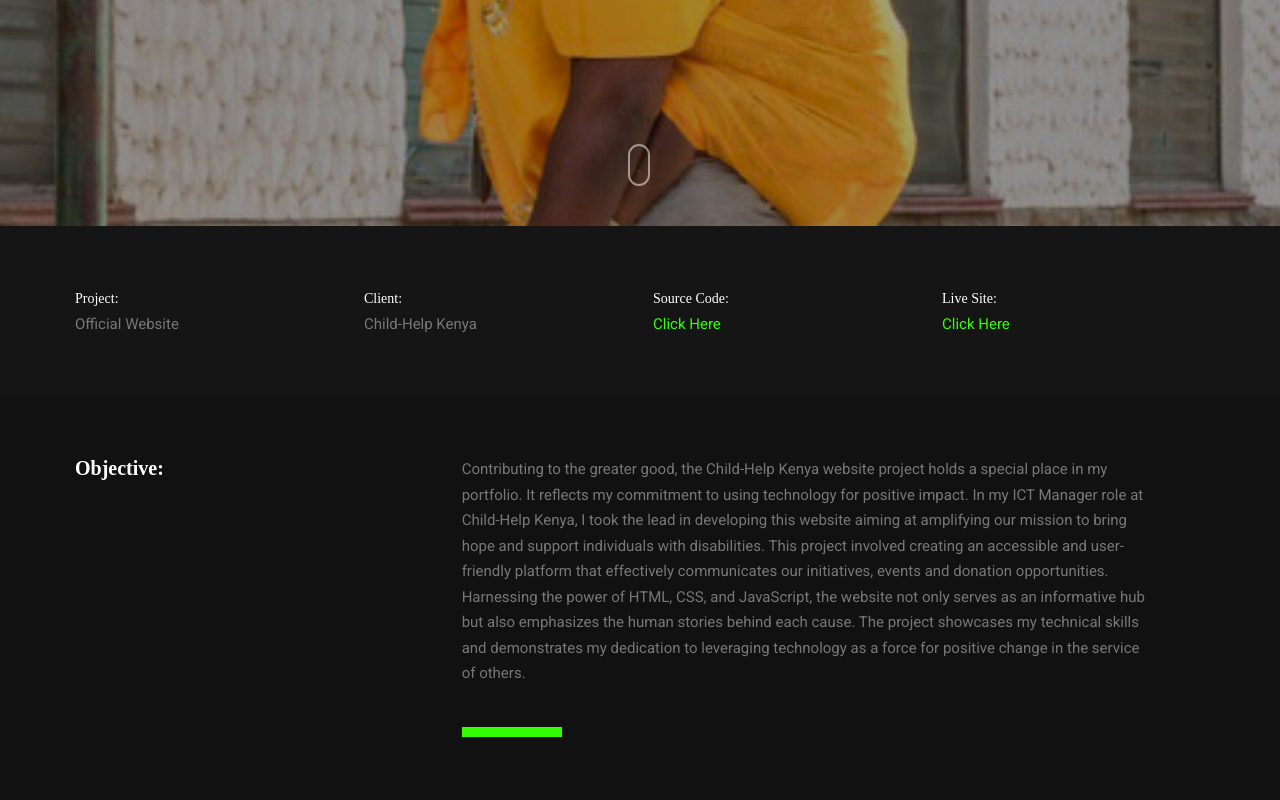
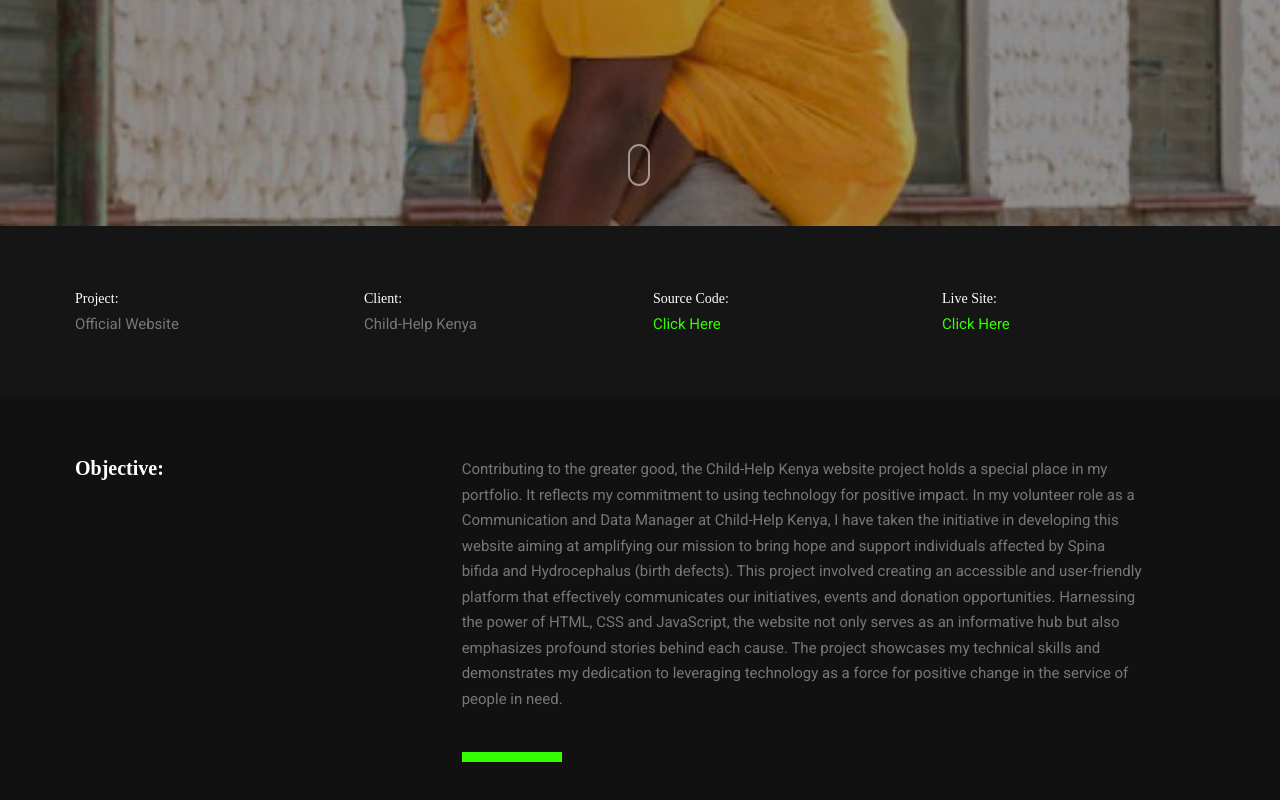
Before and after one commit to aogajoseph/Personal-Portfolio, a plain HTML site: page child-help-kenya.html in a window 1280 px wide. Shown: the part 574-1374 px from the top of the page. Drawn offline with Linux system fonts and the light colour scheme; some packages are replaced by stand-ins of ours; a script that the page names is missing; files whose address does not match are found by name; a web font is replaced by a local one.

Commit message:
reviewed child-help-kenya.html details

```diff
--- a/child-help-kenya.html
+++ b/child-help-kenya.html
@@ -6,7 +6,7 @@
         <title>Joseph Aoga - Personal Website</title>
         <meta name="viewport" content="width=device-width, initial-scale=1.0">
         <meta name="description" content="">
-        <meta name="author" content="">
+        <meta name="author" content="Joseph Aoga">
 
         <!--[if lt IE 9]>
         <script src="js/html5shiv.js"></script>
@@ -140,7 +140,7 @@
 
                                     <div class="col-md-8">
                                         <p>
-                                            Contributing to the greater good, the Child-Help Kenya website project holds a special place in my portfolio. It reflects my commitment to using technology for positive impact. In my ICT Manager role at Child-Help Kenya, I took the lead in developing this website aiming at amplifying our mission to bring hope and support individuals with disabilities. This project involved creating an accessible and user-friendly platform that effectively communicates our initiatives, events and donation opportunities. Harnessing the power of HTML, CSS, and JavaScript, the website not only serves as an informative hub but also emphasizes the human stories behind each cause. The project showcases my technical skills and demonstrates my dedication to leveraging technology as a force for positive change in the service of others.
+                                            Contributing to the greater good, the Child-Help Kenya website project holds a special place in my portfolio. It reflects my commitment to using technology for positive impact. In my volunteer role as a Communication and Data Manager at Child-Help Kenya, I have taken the initiative in developing this website aiming at amplifying our mission to bring hope and support individuals affected by Spina bifida and Hydrocephalus (birth defects). This project involved creating an accessible and user-friendly platform that effectively communicates our initiatives, events and donation opportunities. Harnessing the power of HTML, CSS and JavaScript, the website not only serves as an informative hub but also emphasizes profound stories behind each cause. The project showcases my technical skills and demonstrates my dedication to leveraging technology as a force for positive change in the service of people in need.
                                         </p>
                                     </div>
 
```
